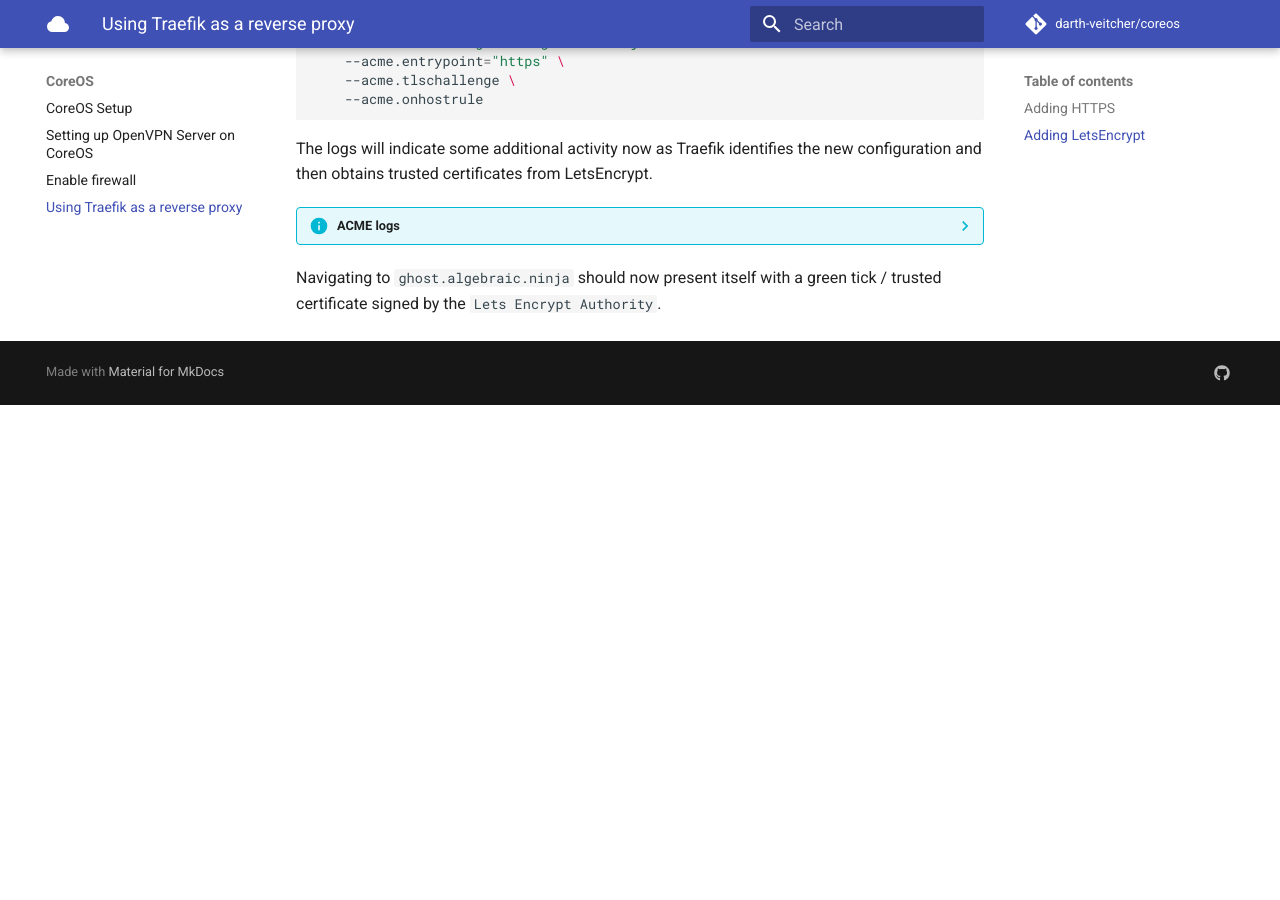
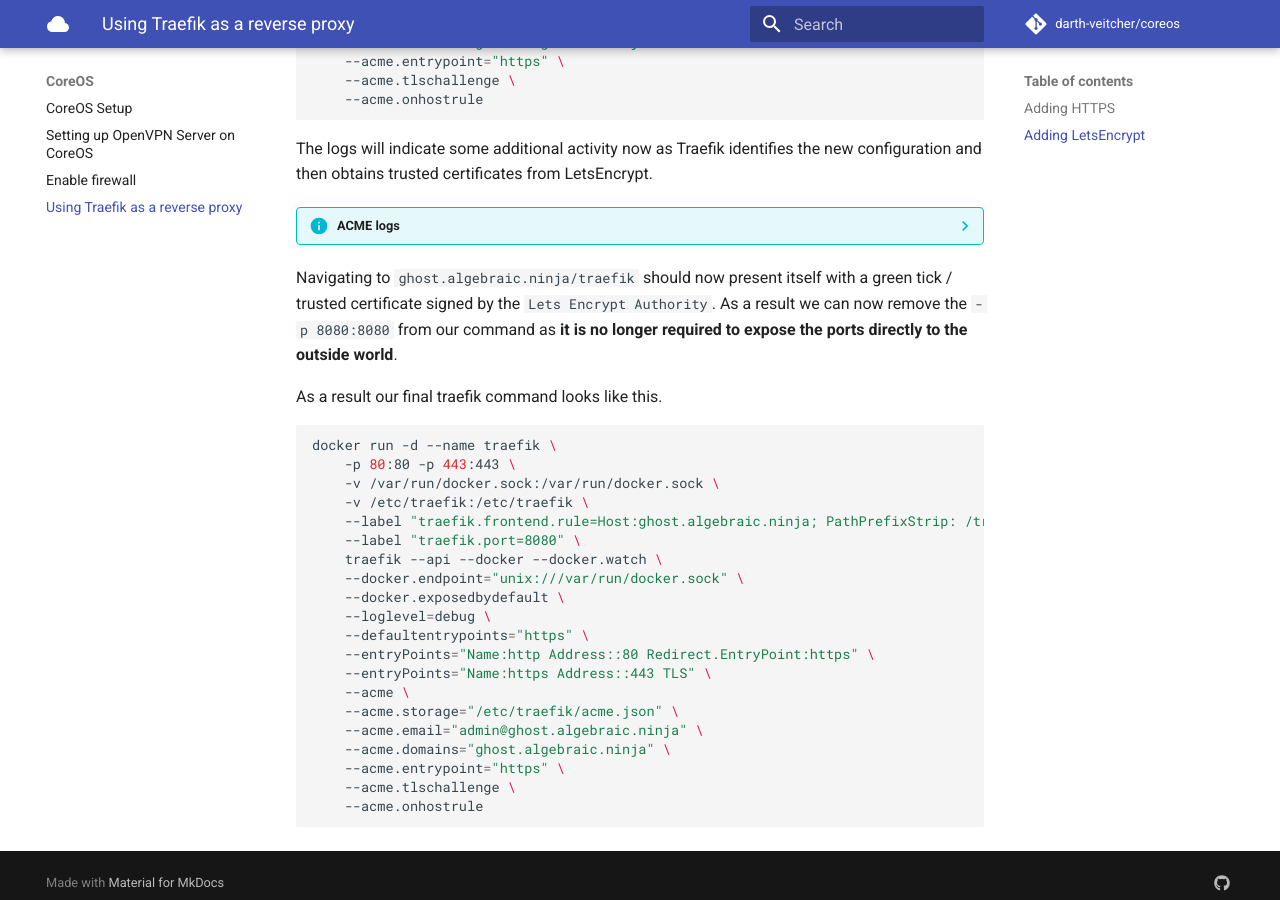
Before and after one commit to darth-veitcher/CoreOS, an MkDocs documentation site: the page built from docs_src/proxy.md, in a window 1280 px wide and 900 px high, scrolled down 4436 px. Built offline with MkDocs 1.6.1 and Material for MkDocs 9.7.7, drawn with Linux system fonts in a browser that asks for light colours; comment, search, counter and statistics services are not loaded; before the commit the page ends 4841 px from its top, so only the background shows below that.

Commit message:
add traefik proxy with letsencrypt

````diff
--- a/docs_src/proxy.md
+++ b/docs_src/proxy.md
@@ -259,4 +259,29 @@
     level=debug msg="Adding certificate for domain(s) ghost.algebraic.ninja"
     ```
 
-Navigating to `ghost.algebraic.ninja` should now present itself with a green tick / trusted certificate signed by the `Lets Encrypt Authority`.
+Navigating to `ghost.algebraic.ninja/traefik` should now present itself with a green tick / trusted certificate signed by the `Lets Encrypt Authority`. As a result we can now remove the `-p 8080:8080` from our command as **it is no longer required to expose the ports directly to the outside world**.
+
+As a result our final traefik command looks like this.
+
+```bash
+docker run -d --name traefik \
+    -p 80:80 -p 443:443 \
+    -v /var/run/docker.sock:/var/run/docker.sock \
+    -v /etc/traefik:/etc/traefik \
+    --label "traefik.frontend.rule=Host:ghost.algebraic.ninja; PathPrefixStrip: /traefik" \
+    --label "traefik.port=8080" \
+    traefik --api --docker --docker.watch \
+    --docker.endpoint="unix:///var/run/docker.sock" \
+    --docker.exposedbydefault \
+    --loglevel=debug \
+    --defaultentrypoints="https" \
+    --entryPoints="Name:http Address::80 Redirect.EntryPoint:https" \
+    --entryPoints="Name:https Address::443 TLS" \
+    --acme \
+    --acme.storage="/etc/traefik/acme.json" \
+    --acme.email="admin@ghost.algebraic.ninja" \
+    --acme.domains="ghost.algebraic.ninja" \
+    --acme.entrypoint="https" \
+    --acme.tlschallenge \
+    --acme.onhostrule
+```
````
